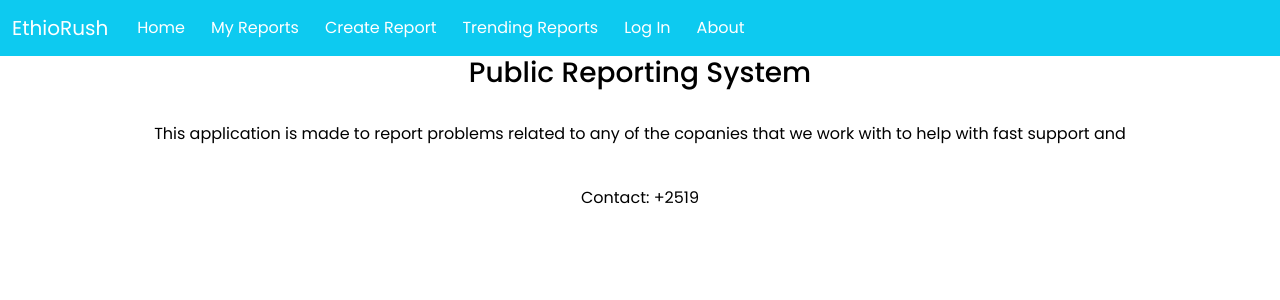
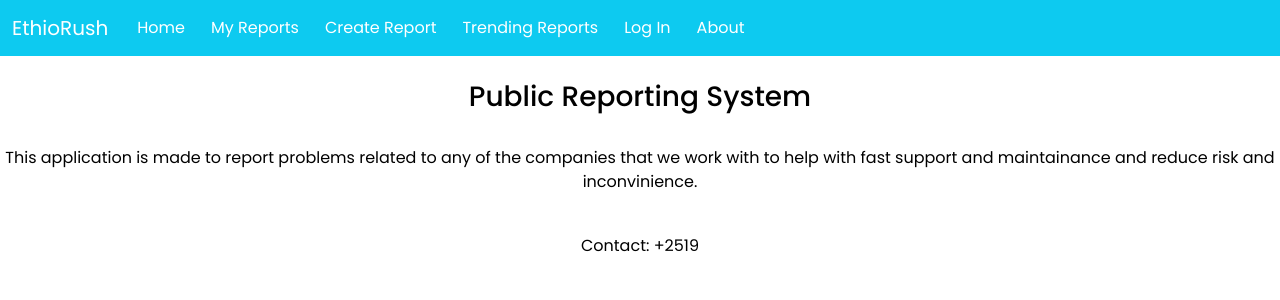
Before and after one commit to kidanekalM/PIRS, a React (Vite) app in the folder Frontend/: page /About in a window 1280 px wide. Shown: the top 300 px of the page. Built offline with nearby package versions, Linux system fonts and the light colour scheme; no server answers.

Commit message:
updated about

```diff
--- a/Frontend/src/Routes/user/About.jsx
+++ b/Frontend/src/Routes/user/About.jsx
@@ -2,9 +2,10 @@ import UNav from "../../components/user_dashboard/user_nav"
 export default function About(){
     return<>
     <UNav/>
+    <br/>
     <h3 style={{color: "black", textAlign:"center"}}>Public Reporting System</h3>
     <br />
-    <p style={{color: "black", textAlign:"center"}}>This application is made to report problems related to any of the copanies that we work with to help with fast support and </p>
+    <p style={{color: "black", textAlign:"center"}}>This application is made to report problems related to any of the companies that we work with to help with fast support and maintainance and reduce risk and inconvinience. </p>
     <br />
     <p style={{color: "black", textAlign:"center"}}>Contact: +2519</p>
     </>
```
